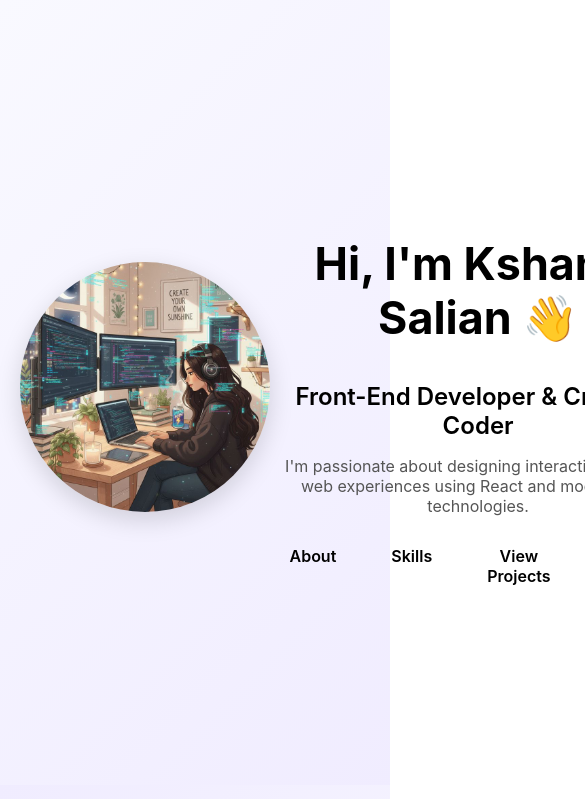
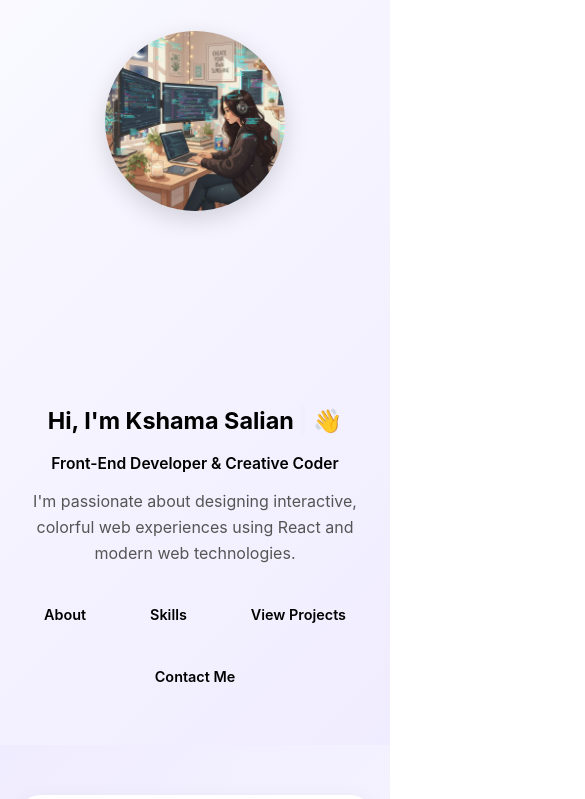
Before and after one commit to kshama1708/my-personal-portfolio, a React (Create React App) app: page / in a window 390 px wide. Shown: the top 799 px of the page, 585 px wide, since content can reach past the window. Built offline with nearby package versions, Linux system fonts and the light colour scheme.

Commit message:
home page and button changes

```diff
--- a/src/Pages/Contact.css
+++ b/src/Pages/Contact.css
@@ -73,6 +73,34 @@
   font-size: 0.95rem;
   color: #555;
 }
+ .contact-form{
+  max-width: 400px;
+  margin: auto;
+  display: flex;
+  flex-direction: column;
+  gap: 12px;
+  margin-bottom: 15px;
+ }
+ .contact-form input,
+ .contact-form textarea{
+  padding: 12px;
+  border: 1px solid #ccc;
+  border-radius: 6px;
+ }
+ .btn{
+  text-decoration:wavy;
+  padding: 10px 20px;
+  border-radius: 20px;
+  font-weight: 600;
+  transition: all 0.3s ease;
+  width: fit-content;
+  margin: 10px auto 0;
+ }
+
+ .btn:hover:hover{
+  background: #0A1931;
+  color: #5F86A6;
+ }
 
 /* Responsive */
 @media (max-width: 768px) {
--- a/src/Pages/Home.css
+++ b/src/Pages/Home.css
@@ -1,20 +1,22 @@
+/* ===== HOME SECTION ===== */
 .home-section {
   display: flex;
   align-items: center;
-  justify-content:space-between;
+  justify-content: space-between;
   padding: 80px 10%;
+  min-height: 80vh;
   background: linear-gradient(135deg, #f9f9ff 0%, #f0ecff 100%);
-  min-height: 80vh;
-  padding-bottom: 0px 0%;
-  margin-bottom: 0%;
+  overflow: hidden;
+  gap: 40px;
 }
 
+/* ===== LEFT CONTENT ===== */
 .home-content {
   max-width: 600px;
 }
 
 .home-content h1 {
-  font-size: 2.8rem;
+  font-size: clamp(1.5rem, 5vw, 2.8rem);
   color: var(--text-color);
 }
 
@@ -26,16 +28,20 @@
   color: var(--accent-color);
   font-weight: 600;
   margin: 10px 0;
+  font-size: clamp(1rem, 3vw, 1.5rem);
 }
 
 .home-content p {
   color: #555;
   margin-bottom: 20px;
+  line-height: 1.6;
 }
 
+/* ===== BUTTONS ===== */
 .btn-group {
   display: flex;
   gap: 15px;
+  flex-wrap: wrap;
 }
 
 .btn {
@@ -52,51 +58,107 @@
 }
 
 .nav:hover {
-  background: var(--primary-color);
-  color: rgb(255, 253, 253);
+  background: #0A1931;
+  color: #5F86A6;
+}
+
+/* ===== IMAGE ===== */
+.home-image {
+  display: flex;
+  justify-content: center;
 }
 
 .home-image img {
-  width: 400px;
+  width: 100%;
+  max-width: 400px;
   animation: float 4s ease-in-out infinite;
 }
 
+/* ===== AVATAR ===== */
+.avatar {
+  width: 100%;
+  max-width: 350px;
+  aspect-ratio: 1/1;
+  border-radius: 50%;
+  object-fit: cover;
+  box-shadow: 0 8px 25px rgba(0, 0, 0, 0.15);
+  animation: float 4s ease-in-out infinite;
+  transition: 0.3s ease;
+}
+
+.avatar:hover {
+  box-shadow: 0 0 25px rgba(155, 100, 255, 0.4);
+}
+
+/* ===== ANIMATION ===== */
 @keyframes float {
   0%, 100% { transform: translateY(0); }
   50% { transform: translateY(-10px); }
 }
 
-/* Responsive */
+/* ===== TYPEWRITER CURSOR ===== */
+.typewriter::after {
+  content: "|";
+  animation: blink 1s infinite;
+  margin-left: 5px;
+}
+
+@keyframes blink {
+  0% { opacity: 1; }
+  50% { opacity: 0; }
+  100% { opacity: 1; }
+}
+
+/* ===== TABLET ===== */
 @media (max-width: 900px) {
   .home-section {
-    flex-direction: row;
+    flex-direction: column;
     text-align: center;
     padding: 60px 5%;
   }
 
+  .home-content {
+    margin-bottom: 20px;
+  }
+
+  .btn-group {
+    justify-content: center;
+  }
+
   .home-image img {
-    width: 300px;
-    margin-top: 30px;
+    max-width: 300px;
+    margin-top: 20px;
+  }
+
+  .avatar {
+    max-width: 250px;
   }
 }
-.avatar {
-  width: 350px;
-  height: 350px;
-  border-radius: 50%;
-  object-fit:cover;
-  box-shadow: 0 8px 25px rgba(0, 0, 0, 0.15);
-  animation: float 4s ease-in-out infinite;
-}
 
-/* Optional subtle border glow */
-.avatar:hover {
-  box-shadow: 0 0 25px rgba(155, 100, 255, 0.4);
-}
+/* ===== MOBILE ===== */
+@media (max-width: 500px) {
+  .home-section {
+    padding: 40px 5%;
+  }
 
-/* For smaller screens */
-@media (max-width: 900px) {
+  .home-image img {
+    max-width: 220px;
+  }
+
   .avatar {
-    width: 250px;
-    height: 250px;
+    max-width: 180px;
+  }
+
+  .home-content h1 {
+    font-size: clamp(1.3rem, 6vw, 2rem);
+  }
+
+  .home-content h2 {
+    font-size: clamp(0.9rem, 4vw, 1.2rem);
+  }
+
+  .btn {
+    padding: 8px 16px;
+    font-size: 0.9rem;
   }
 }
--- a/src/Pages/Skills.js
+++ b/src/Pages/Skills.js
@@ -24,9 +24,9 @@ import { SiReactquery } from "react-icons/si"; // optional extra icons
     <section id="skills" className="skills-section">
       <div className="skills-container">
         <h2 className="skills-title">My Skills</h2>
-        <p className="skills-text">
+        {/* <p className="skills-text">
           Here are some of my key technical skills with their proficiency levels.
-        </p>
+        </p> */}
 
         <div className="skills-grid">
           {skills.map((skill, index) => (
--- a/src/Pages/contact.js
+++ b/src/Pages/contact.js
@@ -1,21 +1,9 @@
 import React from "react";
 import "./Contact.css";
-import { FaInstagram, FaGithub, FaLinkedin, FaEnvelope } from "react-icons/fa";
+import { FaGithub, FaLinkedin } from "react-icons/fa";
 
 export default function Contact() {
   const contactDetails = [
-    {
-      icon: <FaEnvelope />,
-      type: "Email",
-      value: "kshama.fakeemail@example.com",
-      link: "mailto:kshama.fakeemail@example.com",
-    },
-    {
-      icon: <FaInstagram />,
-      type: "Instagram",
-      value: "@kshama_insta",
-      link: "https://instagram.com/_kshama_08",
-    },
     {
       icon: <FaGithub />,
       type: "GitHub",
@@ -38,6 +26,30 @@ export default function Contact() {
           Feel free to reach out via any of the platforms below. I’d love to connect!
         </p>
 
+<form
+action="https://formsubmit.co/kshamas0817@gmail.com"
+method="POST"
+className="contact-form">
+  <input
+  type="text"
+  name="name"
+  placeholder="Your Name"
+  required />
+<input
+  type="email"
+  name="email"
+  placeholder="Your Email"
+  required />
+
+  <textarea
+  name="message"
+  placeholder="Your Message"
+  rows="6"
+  required></textarea>
+  <button type="submit" className="btn">Send Message</button>
+
+</form>
+
         <div className="contact-grid">
           {contactDetails.map((item, index) => (
             <a
--- a/src/Pages/home.js
+++ b/src/Pages/home.js
@@ -1,15 +1,35 @@
-import React from "react";
+import React, { useEffect, useState } from "react";
 import "./Home.css";
 import Avathar from "../Assets/Avathar.png.jpg";
 
-function Home() {
+const Home = () => {
+ const text ="Hi, I'm Kshama Salian";
+ const [displayText, setDisplayText] = useState("");
+
+
+ useEffect(()=>
+ {
+  let i = 0;
+  const interval = setInterval(()=>{
+    setDisplayText(text.slice(0, i+1));
+    i++;
+
+    if(i === text.length){
+      clearInterval(interval);
+    }
+  },150);
+  return ()=> clearInterval(interval);
+ },[]
+
+);
+
   return (
     <section id="home" className="home-section">
       <div className="home-left">
         <img src={Avathar} alt="Kshama Salian" className="avatar" />
       </div>
       <div className="home-content">
-        <h1>Hi, I'm <span>Kshama Salian</span> 👋</h1>
+        <h1><span className="typewriter">{displayText}</span> 👋</h1>
         <h2>Front-End Developer & Creative Coder</h2>
         <p>
           I'm passionate about designing interactive, colorful web experiences
```
